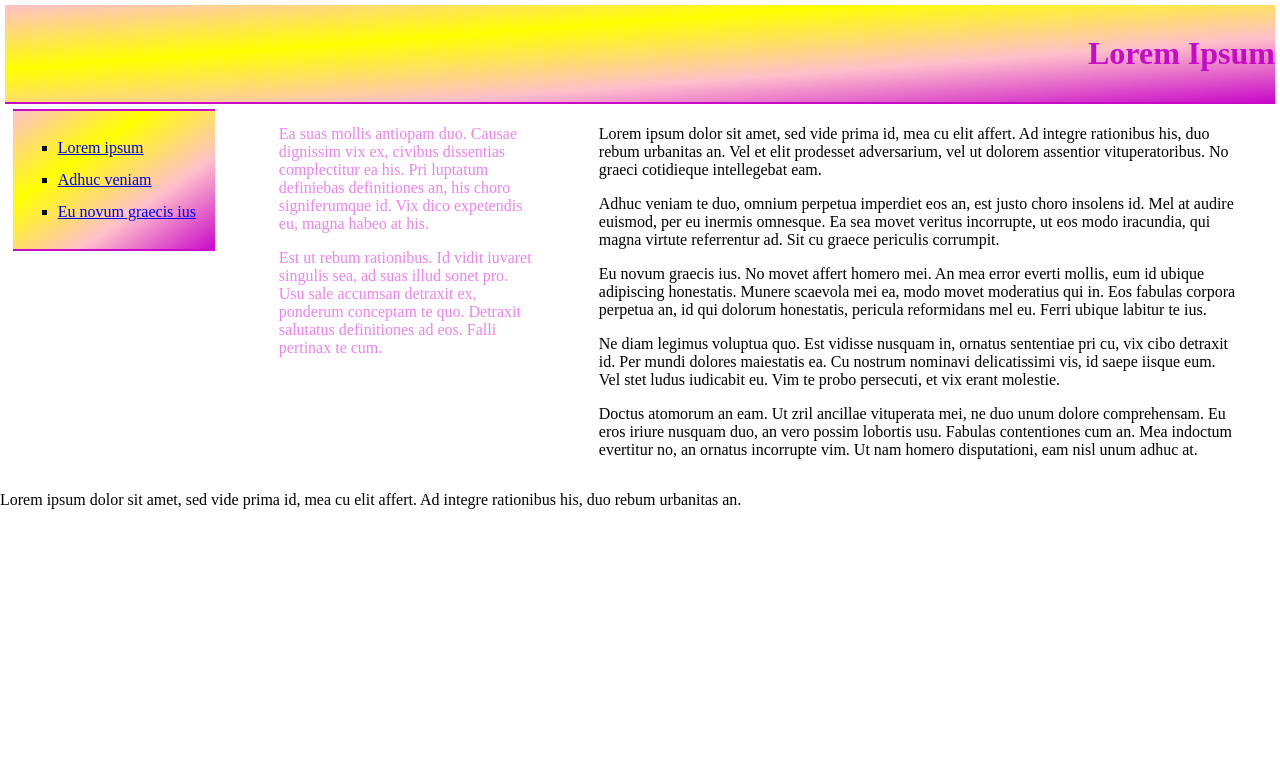
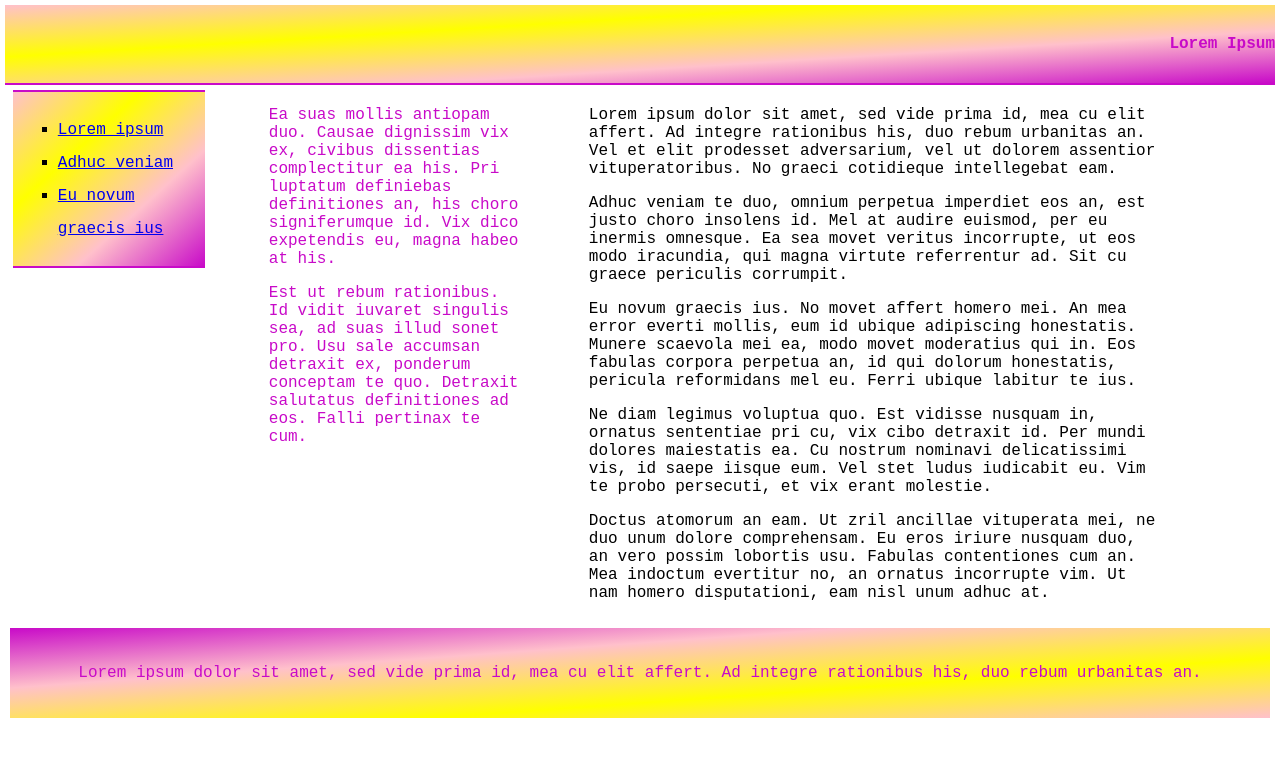
Before and after one commit to MattiaFlamigni/TecnologieWeb, a PHP site: page /esercizio_css.html in a window 1280 px wide. Shown: the top 757 px of the page. Run offline with PHP 8.4, Linux system fonts and the light colour scheme.

Commit message:
footer style rules and minor edits

```diff
--- a/esercizio_css/mattia.flamigni4.css
+++ b/esercizio_css/mattia.flamigni4.css
@@ -3,7 +3,13 @@ body{
     margin:0;
 }
 
+p,h1,a{
+    font-family: 'Courier New', Courier, monospace;
+    font-size: 100%;
+}
+
 body>header{
+    box-sizing: border-box;
     margin:5px;
     background: linear-gradient(to bottom right, pink, yellow, pink, rgb(200, 10, 200));
     max-width: 100%;
@@ -22,6 +28,7 @@ nav, aside, section{
 }
 
 nav{
+    box-sizing: border-box;
     margin: 0 5% 0 1%;
     padding: 5px;
     float:left;
@@ -48,19 +55,12 @@ nav a:hover{
 }
 
 section{
+    box-sizing: border-box;
     width:50%;
 }
 body{
     padding:0;
     margin:0;
-}
-
-body>header{
-    margin:5px;
-    background: linear-gradient(to bottom right, pink, yellow, pink, rgb(200, 10, 200));
-    max-width: 100%;
-    padding:30px 0;
-    border-bottom: 2pt solid rgb(200, 10, 200);
 }
 
 header > h1{
@@ -74,6 +74,7 @@ nav, aside, section{
 }
 
 nav{
+    box-sizing: border-box;
     margin: 0 5% 0 1%;
     padding: 5px;
     float:left;
@@ -100,6 +101,7 @@ nav a:hover{
 }
 
 section{
+    box-sizing: border-box;
     width:50%;
     padding-left:5%;
 }
@@ -110,7 +112,19 @@ section:nth-child(){
 }
 
 aside{
+    box-sizing: border-box;
     float:left;
     width:20%;
-    color: violet;
+    color: rgb(200, 10, 200);;
 }
+
+footer{
+    box-sizing: border-box;
+    clear:both;
+    background: linear-gradient(to top left, pink, yellow, pink, rgb(200, 10, 200));
+    max-width: 100%;
+    color: rgb(200, 10, 200);;
+    text-align: center;
+    padding:20px;
+    margin: 10px;
+}
```
